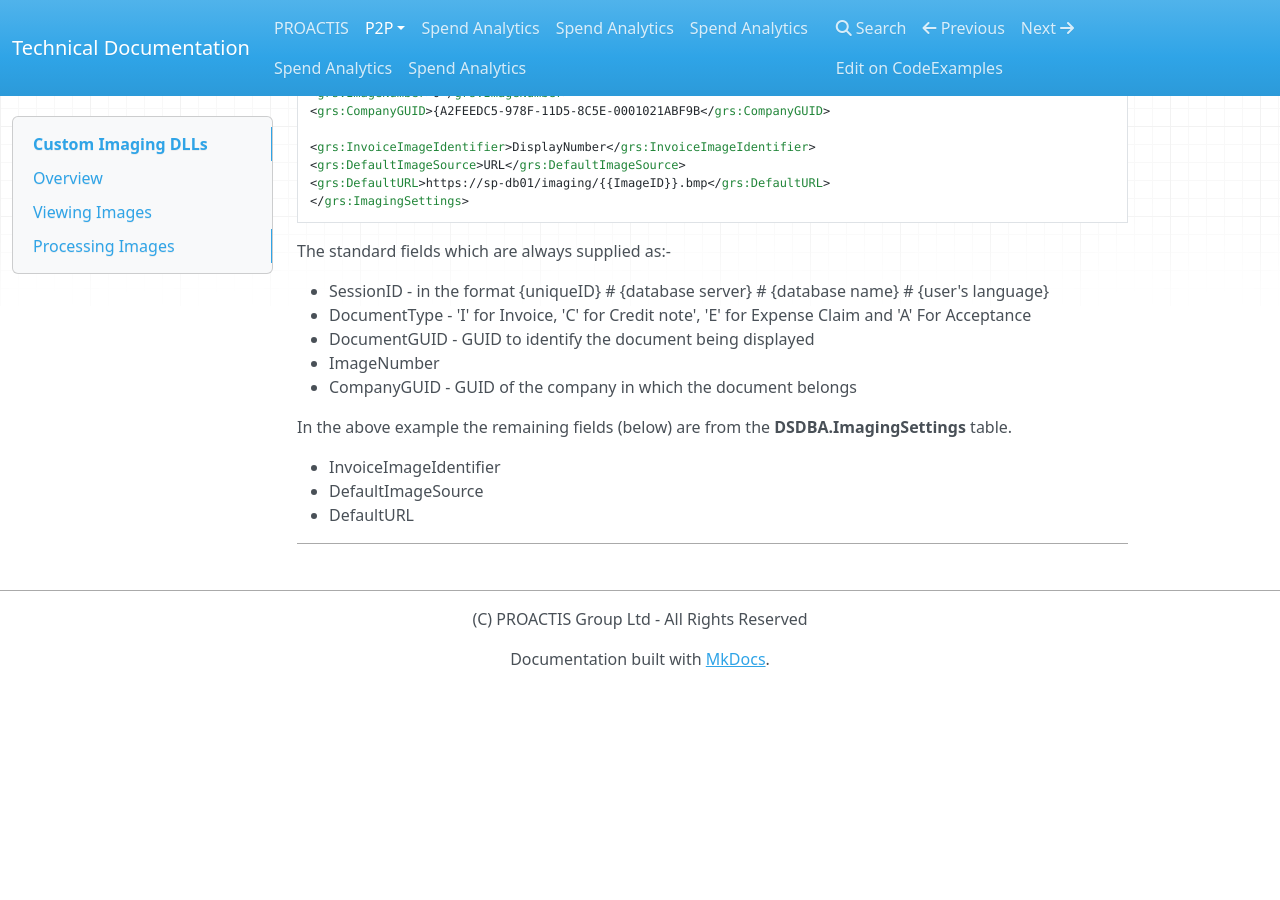
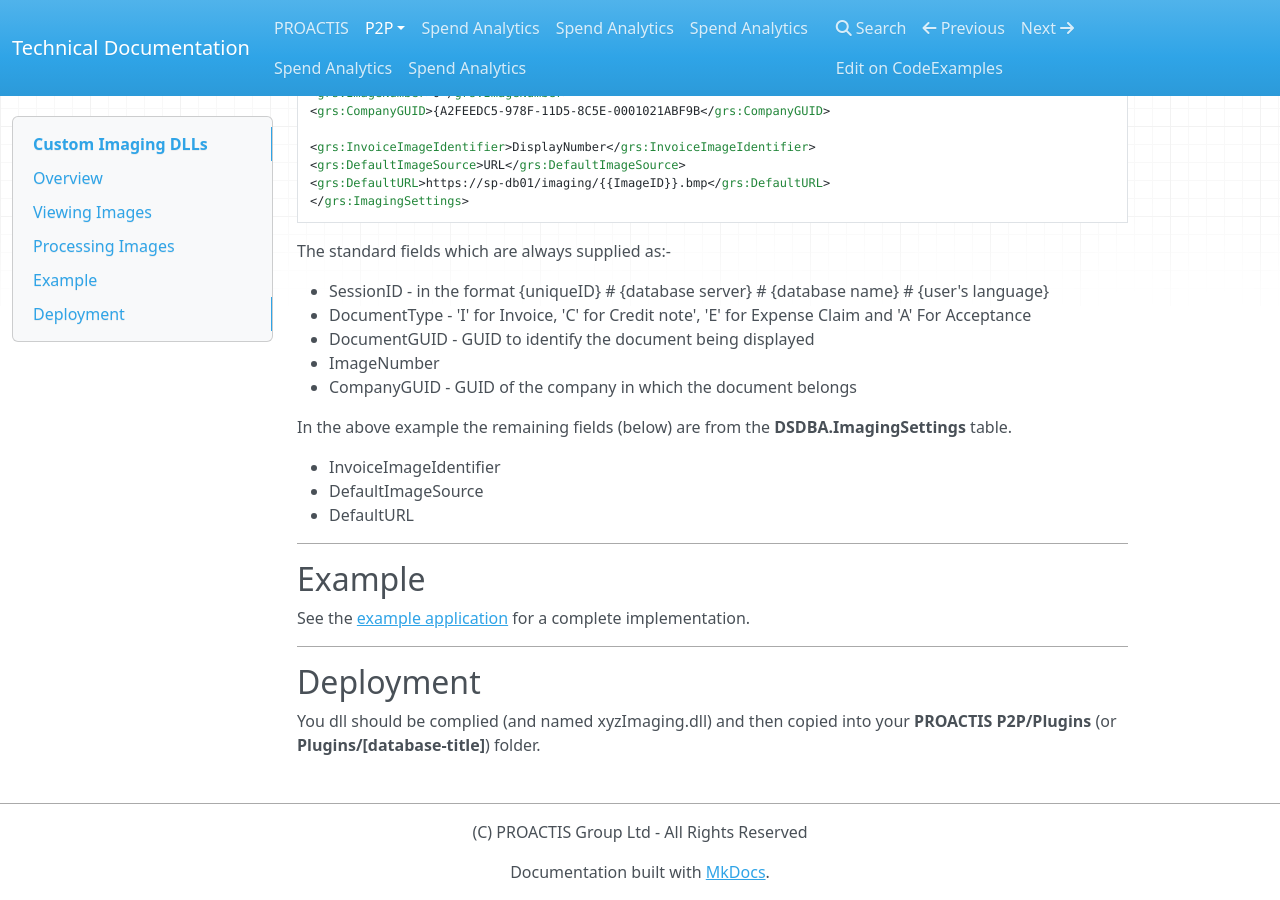
Before and after one commit to proactis-documentation/documentation-source, an MkDocs documentation site: the page built from docs/p2p/customimaging.md, in a window 1280 px wide and 900 px high, scrolled down 7317 px. Built offline with MkDocs 1.6.1, drawn with Linux system fonts in a browser that asks for light colours; nearby versions of some CDN libraries; old or Windows-style settings are respelled for this version of MkDocs; before the commit the page ends 8004 px from its top, so only the background shows below that; some of the changed text lies outside the part shown.

Commit message:
CustomImaging

```diff
--- a/docs/p2p/customimaging.md
+++ b/docs/p2p/customimaging.md
@@ -270,8 +270,8 @@ bool IProcess.ProcessImage(string DetailsXML, string DocumentXML, ref string Use
 | Argument      | Direction | Description
 | ------------- | --------- | ------------ |
 | DetailsXML   | In        | An xml document containing the details of the document currently being displayed. |
-| DocumentXML   | In        | |
-| UserMessages   | Out        | . |
+| DocumentXML   | In        | The full P2P document which is being linked to the image|
+| UserMessages   | Out        | Messages to feed back to the user |
 
 #### DetailsXML
 
@@ -328,3 +328,13 @@ In the above example the remaining fields (below) are from the __DSDBA.ImagingSe
 * DefaultURL
 
 ---
+
+## Example
+
+See the [example application](https://github.com/proactis-documentation/ExampleApplications/tree/master/P2P/Imaging) for a complete implementation.
+
+---
+
+## Deployment
+
+You dll should be complied (and named xyzImaging.dll) and then copied into your __PROACTIS P2P/Plugins__  (or __Plugins/[database-title]__) folder.
```
